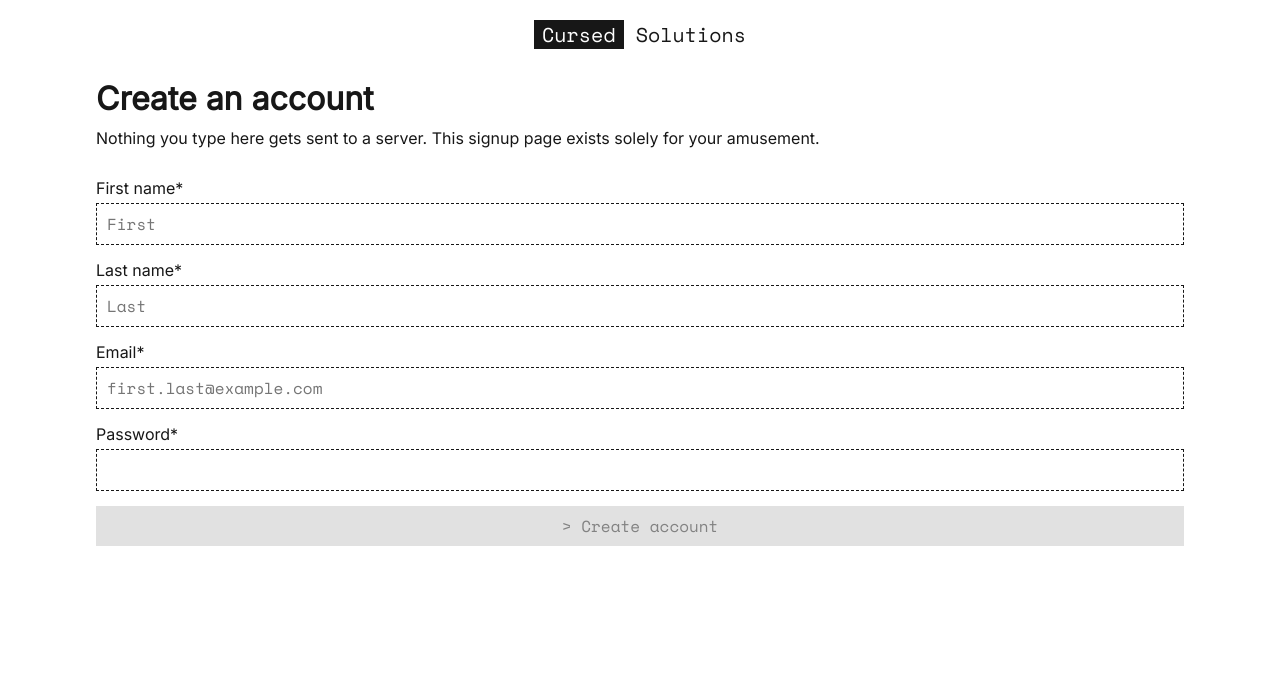
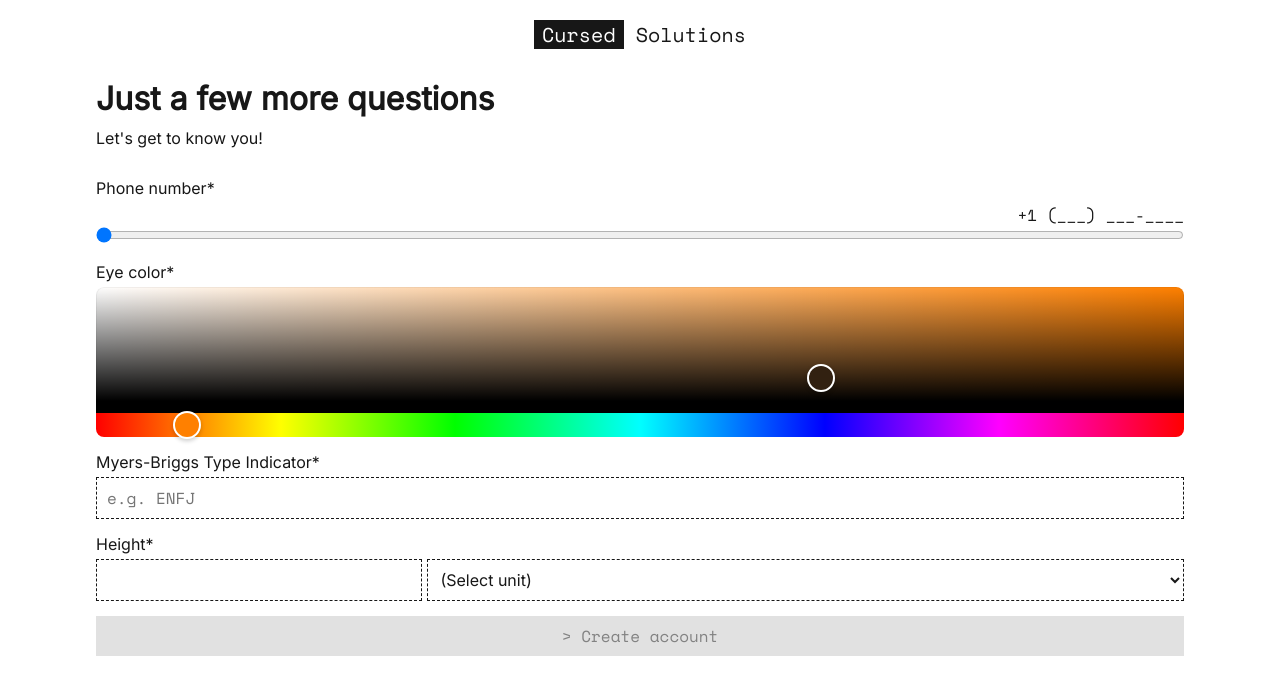
Before and after one commit to marcos-acosta/cursed-signup, a Next.js app: page / in a window 1280 px wide. Shown: the top 694 px of the page. Built offline with nearby package versions, Linux system fonts and the light colour scheme.

Commit message:
Use color picker instead of hex

```diff
--- a/src/app/components/AboutYou.tsx
+++ b/src/app/components/AboutYou.tsx
@@ -2,53 +2,38 @@ import React, { useState } from "react";
 import Input from "./Input";
 import styles from "./styles.module.css";
 import Button from "./Button";
-import {
-  isValidHex,
-  isValidMbti,
-  isValidNumber,
-  phoneNumberFormatter,
-} from "../util";
-import ColorSwatch from "./ColorSwatch";
+import { isValidMbti, isValidNumber, phoneNumberFormatter } from "../util";
 import Dropdown from "./Dropdown";
 import { SignupStageProps } from "../interfaces";
 import Question from "./Question";
 import Slider from "./Slider";
+import { HexColorPicker } from "react-colorful";
 
 interface AboutYouProps extends SignupStageProps {
   password: string;
 }
 
 export default function AboutYou(props: AboutYouProps) {
-  const [hairColor, setHairColor] = useState("");
-  const [eyeColor, setEyeColor] = useState("");
+  const [eyeColor, setEyeColor] = useState("#332211");
   const [mbti, setMbti] = useState("");
   const [height, setHeight] = useState("");
   const [unit, setUnit] = useState(null as null | string);
   const [confirmPassword, setConfirmPassword] = useState("");
   const [phoneNumber, setPhoneNumber] = useState(null as number | null);
 
-  const validHairColor = isValidHex(hairColor);
-  const validEyeColor = isValidHex(eyeColor);
   const validMbti = isValidMbti(mbti);
   const validHeight = height.length > 0 && isValidNumber(height);
   const validConfirmPassword = confirmPassword === props.password;
   const validUnit = Boolean(unit);
   const validPhoneNumber = Boolean(phoneNumber);
 
-  const showHairColorError = hairColor.length > 0 && !validHairColor;
-  const showEyeColorError = eyeColor.length > 0 && !validEyeColor;
   const showMbtiError = mbti.length > 0 && !validMbti;
   const showHeightError = height.length > 0 && !validHeight;
   const showConfirmPasswordError =
     confirmPassword.length > 0 && !validConfirmPassword;
 
   const canShowConfirmPassword =
-    validEyeColor &&
-    validHairColor &&
-    validMbti &&
-    validHeight &&
-    validUnit &&
-    validPhoneNumber;
+    validMbti && validHeight && validUnit && validPhoneNumber;
 
   const canMoveOn = canShowConfirmPassword && validConfirmPassword;
 
@@ -72,31 +57,15 @@ export default function AboutYou(props: AboutYouProps) {
             max={9999999999}
           />
         </Question>
-        <Question
-          label="Hair color"
-          splitPercent={70}
-          error={showHairColorError && "Must be a valid hex color"}
-        >
-          <Input
-            value={hairColor}
-            updateValue={setHairColor}
-            placeholder="#4a0f06"
-            error={showHairColorError}
+        <Question label="Eye color" splitPercent={70}>
+          <HexColorPicker
+            color={eyeColor}
+            onChange={setEyeColor}
+            style={{
+              height: "150px",
+              width: "100%",
+            }}
           />
-          <ColorSwatch color={validHairColor && hairColor} />
-        </Question>
-        <Question
-          label="Eye color"
-          splitPercent={70}
-          error={showEyeColorError && "Must be a valid hex color"}
-        >
-          <Input
-            value={eyeColor}
-            updateValue={setEyeColor}
-            placeholder="#78d8f5"
-            error={showEyeColorError}
-          />
-          <ColorSwatch color={validEyeColor && eyeColor} />
         </Question>
         <Question
           label="Myers-Briggs Type Indicator"
@@ -106,7 +75,7 @@ export default function AboutYou(props: AboutYouProps) {
             value={mbti}
             updateValue={setMbti}
             error={showMbtiError}
-            placeholder="ENFJ"
+            placeholder="e.g. ENFJ"
           />
         </Question>
         <Question
@@ -118,7 +87,6 @@ export default function AboutYou(props: AboutYouProps) {
             value={height}
             updateValue={setHeight}
             error={showHeightError}
-            placeholder="72"
           />
           <Dropdown
             options={[
--- a/src/app/globals.css
+++ b/src/app/globals.css
@@ -32,3 +32,7 @@ a {
   color: inherit;
   text-decoration: none;
 }
+
+.react-colorful {
+  height: 100px;
+}
--- a/src/app/page.tsx
+++ b/src/app/page.tsx
@@ -16,7 +16,7 @@ const enum SignupStage {
   CAPTCHA = 5,
 }
 
-const DEV_STARTING_STAGE = SignupStage.BASIC_INFO;
+const DEV_STARTING_STAGE = SignupStage.ABOUT_YOU;
 const DEV_PASSWORD = "password123";
 
 const STARTING_PAGE =
```
Also changed, not shown: package.json (+5 -4 lines), 1 other file (tests, documents, lock files or other folders).
